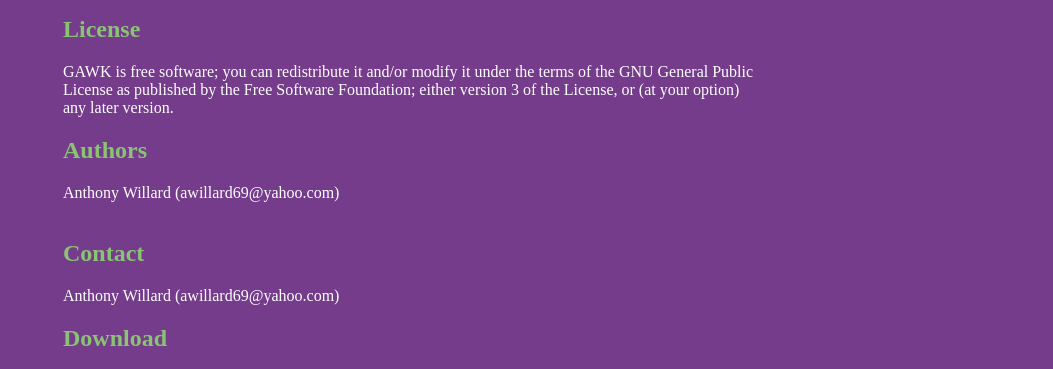
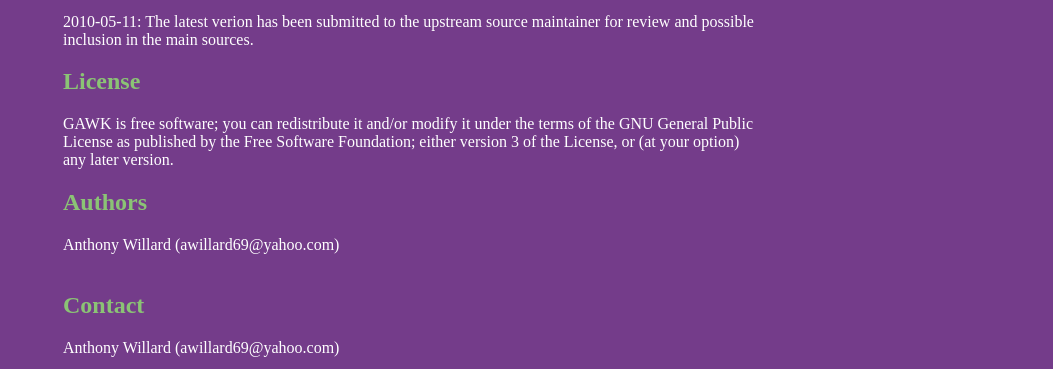
Before and after one commit to awillard69/GAWK, a plain HTML site: page index.html in a window 1280 px wide. Shown: the part 371-740 px from the top of the page, without its empty margins (227-1280 px from the left). Drawn offline with Linux system fonts and the light colour scheme.

Commit message:
Add comment about pushing to upstream sources
Add comment about pushing this feature up to the main
sources for possible inclusion.

```diff
--- a/index.html
+++ b/index.html
@@ -57,8 +57,10 @@
 Features such as field embedded delimiters is the main reason for this variation.
 
 Synced with the latest sources for upstream release 3.1.8.</p><h2>Install</h2>
-<p>Download sources.  Run ./configure, then "make && make check".  The current release has an issue apparently with automake when generating
+<p>Download sources.  Run ./configure, then "make && make check".  <br/>The current release has an issue apparently with automake when generating
 the Makefile for the test subfolder in that it doesn't make the file properly, excluding all the tests.</p>
+
+<p>2010-05-11: The latest verion has been submitted to the upstream source maintainer for review and possible inclusion in the main sources.</p>
 <h2>License</h2>
 <p>GAWK is free software; you can redistribute it and/or modify it under the terms of the GNU General Public License as published by the Free Software Foundation; either version 3 of the License, or (at your option) any later version.</p>
 <h2>Authors</h2>
```
